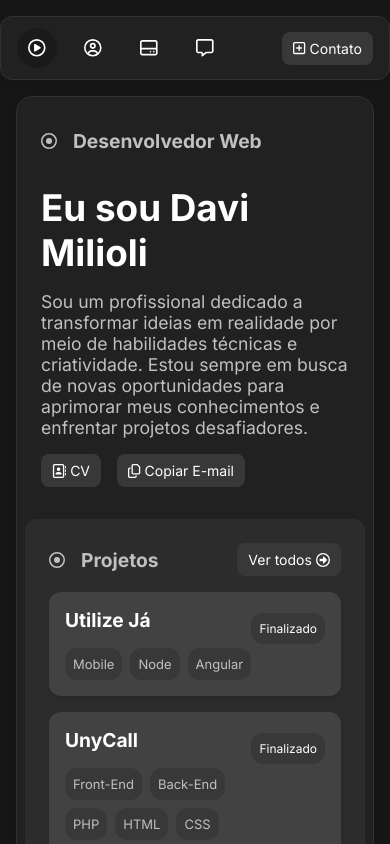
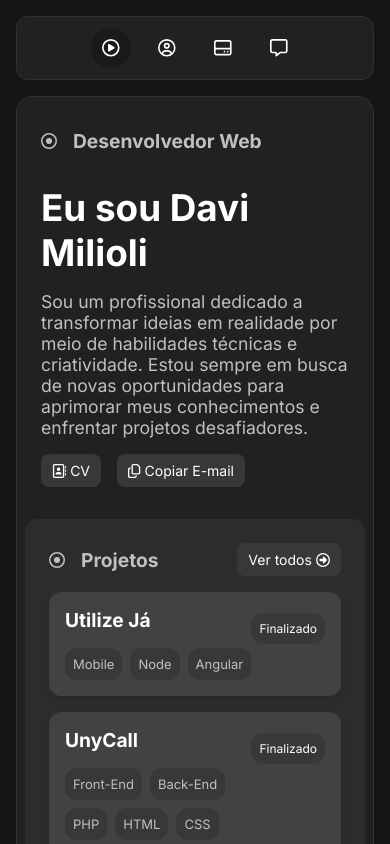
Before and after one commit to DaviMilioli/DaviMilioli.github.io, an Angular app: page / in a window 390 px wide. Shown: the top 844 px of the page. Built offline with nearby package versions, Linux system fonts and the light colour scheme.

Commit message:
botão de contato removido do header e alinhamentos mobile

```diff
--- a/src/app/components/header/header.component.html
+++ b/src/app/components/header/header.component.html
@@ -23,5 +23,4 @@
             </li>
         </ul>
     </nav>
-    <a class="btn" [routerLink]="['/contact']" ><fa-icon [icon]="faPlusSquare"></fa-icon> Contato</a>
 </header>
--- a/src/app/components/header/header.component.scss
+++ b/src/app/components/header/header.component.scss
@@ -18,6 +18,9 @@ header{
 
     @media(max-width: 767px){
         left: 0;
+        position: sticky;
+        margin-bottom: 1rem;
+        justify-content: center;
     }
 
     nav ul{
@@ -36,6 +39,7 @@ header{
             align-items: center;
             justify-content: center;
             flex-direction: column;
+
             fa-icon{
                 color: #FFF;
                 font-size: 1.1rem;
--- a/src/styles.scss
+++ b/src/styles.scss
@@ -16,7 +16,7 @@ body{
 
 
     @media (max-width: 767px){
-        padding: 6rem 1rem;
+        padding: 1rem;
     }
 }
 
```
